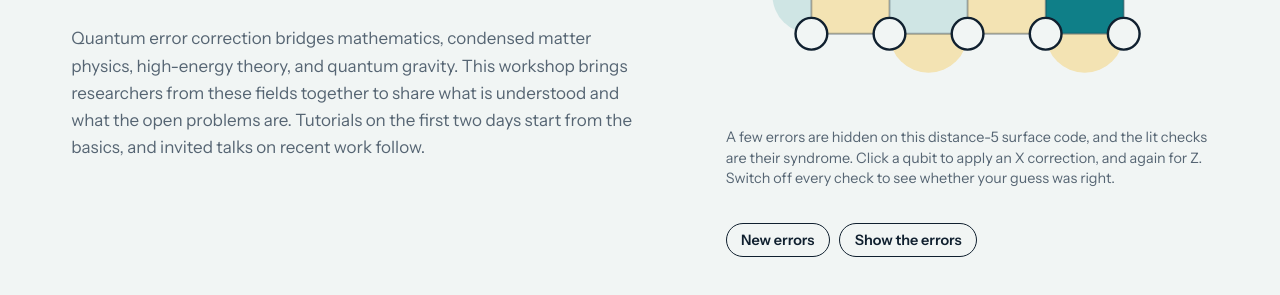
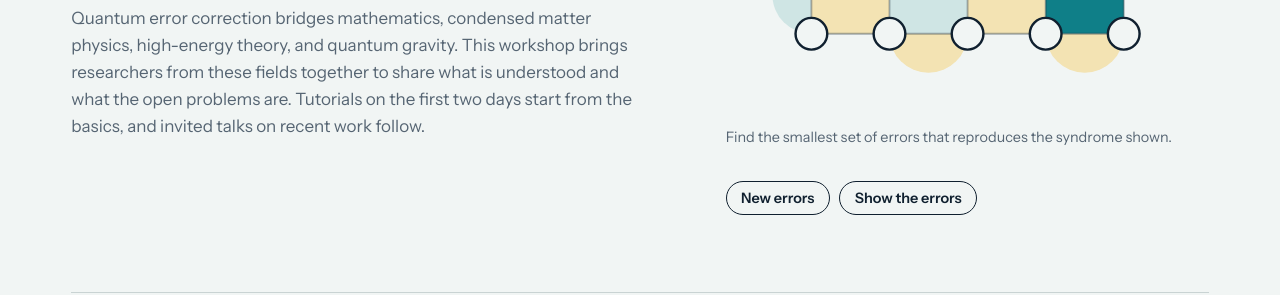
Before and after one commit to junichiharuna/riken-qec-workshop-2027, a plain HTML site: page index.html in a window 1280 px wide. Shown: the part 505-800 px from the top of the page. Drawn offline with nearby package versions, Linux system fonts and the light colour scheme.

Commit message:
Surface code caption: one sentence stating the task
Co-Authored-By: Claude Fable 5.2 <noreply@anthropic.com>
Claude-Session: https://claude.ai/code/session_01HBXSs71bZmbLr8UZsFQR5o

```diff
--- a/index.html
+++ b/index.html
@@ -36,7 +36,7 @@
   <figure class="patch">
     <svg id="lattice" viewBox="-70 -70 396 396" role="group" aria-label="A distance-5 surface code with hidden errors. Each dot is a data qubit and each coloured face is a check."></svg>
     <figcaption>
-      <p>A few errors are hidden on this distance-5 surface code, and the lit checks are their syndrome. Click a qubit to apply an X correction, and again for Z. Switch off every check to see whether your guess was right.</p>
+      <p>Find the smallest set of errors that reproduces the syndrome shown.</p>
       <p id="status" aria-live="polite"></p>
       <div class="controls">
         <button type="button" id="new">New errors</button>
```
